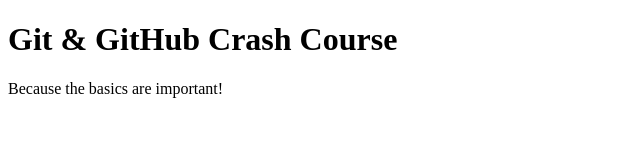
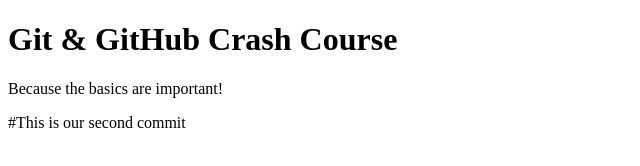
Before and after one commit to HalaMadrid0/Madrid, a plain HTML site: page index.html in a window 1280 px wide. Shown: the whole page, without its empty margins (0-640 px from the left). Drawn offline with Linux system fonts and the light colour scheme.

Commit message:
second commit

```diff
--- a/index.html
+++ b/index.html
@@ -9,5 +9,6 @@
   <body>
     <h1>Git & GitHub Crash Course</h1>
     <p>Because the basics are important!</p>
+     #This is our second commit
   </body>
 </html>
```
